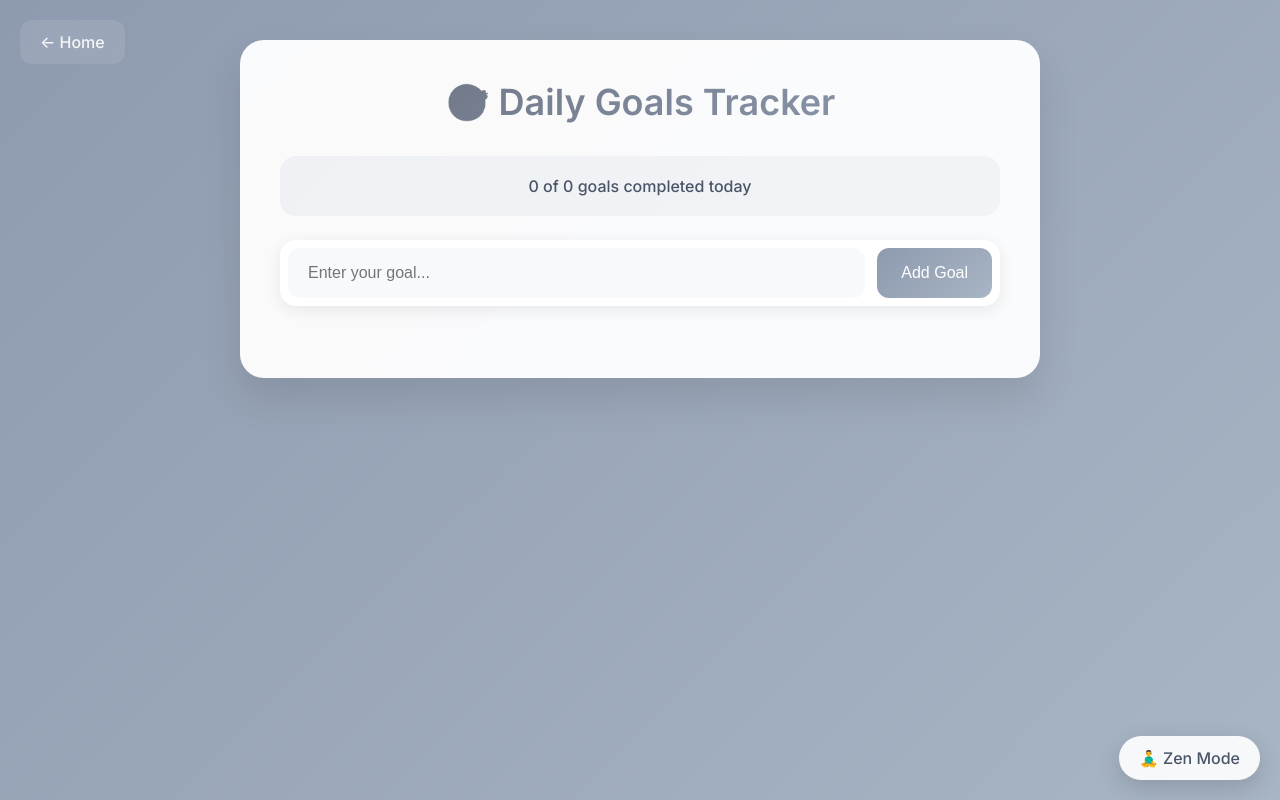
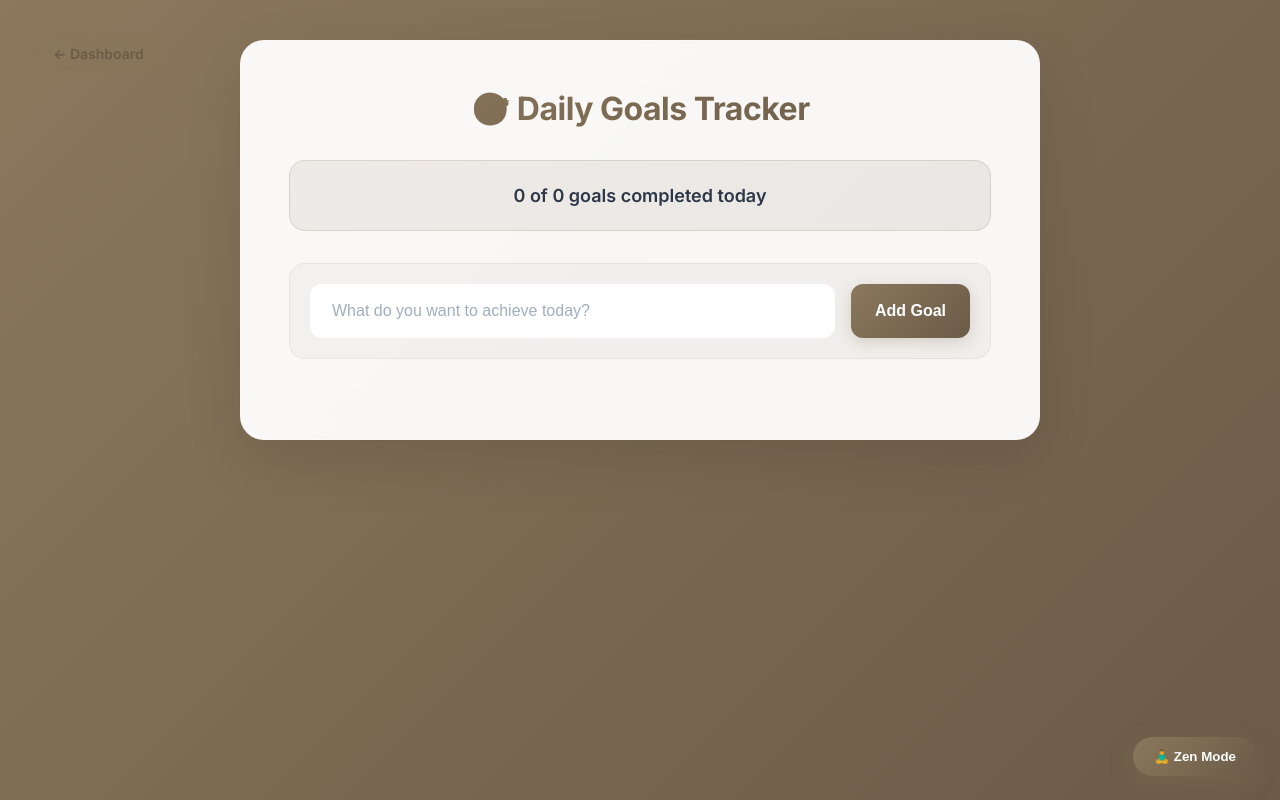
Before and after one commit to Zenflow-create/Zen-F-L-O-W, a Flask app: page /goals in a window 1280 px wide. Run offline with Flask 3, Linux system fonts and the light colour scheme.

Commit message:
Update goals.html

```diff
--- a/templates/goals.html
+++ b/templates/goals.html
@@ -1,89 +1,109 @@
-
 <!DOCTYPE html>
 <html lang="en">
 <head>
   <meta charset="UTF-8" />
   <title>Daily Goals - ZenFlow</title>
-  <link href="https://fonts.googleapis.com/css2?family=Inter:wght@300;400;500;600&display=swap" rel="stylesheet" />
+  <link href="https://fonts.googleapis.com/css2?family=Inter:wght@300;400;500;600;700&display=swap" rel="stylesheet" />
   <style>
     * {
       margin: 0;
       padding: 0;
       box-sizing: border-box;
     }
+
     body {
       font-family: 'Inter', -apple-system, BlinkMacSystemFont, sans-serif;
-      background: linear-gradient(135deg, #8e9aaf 0%, #a8b5c4 100%);
+      background: linear-gradient(135deg, #8b785d 0%, #6b5b47 100%);
       min-height: 100vh;
       padding: 40px 20px;
     }
+
+    body.zen-mode {
+      background: linear-gradient(135deg, #f5f5dc 0%, #e0d8c6 100%);
+    }
+
     .container {
       max-width: 800px;
       margin: 0 auto;
       background: rgba(255, 255, 255, 0.95);
-      backdrop-filter: blur(10px);
+      backdrop-filter: blur(20px);
       border-radius: 24px;
-      padding: 40px;
-      box-shadow: 0 20px 40px rgba(0, 0, 0, 0.1);
+      padding: 48px;
+      box-shadow: 0 20px 60px rgba(0, 0, 0, 0.1);
+      border: 1px solid rgba(255, 255, 255, 0.2);
     }
+
     h1 {
-      font-size: 36px;
-      font-weight: 600;
+      font-size: 32px;
+      font-weight: 700;
       margin-bottom: 32px;
-      color: #2d3748;
-      text-align: center;
-      background: linear-gradient(135deg, #6b7280, #8e9aaf);
+      background: linear-gradient(135deg, #8b785d, #6b5b47);
       -webkit-background-clip: text;
       -webkit-text-fill-color: transparent;
       background-clip: text;
+      text-align: center;
+      letter-spacing: -0.5px;
     }
+
     #goal-form {
       display: flex;
-      gap: 12px;
+      gap: 16px;
       margin-bottom: 32px;
-      background: white;
-      padding: 8px;
+      background: linear-gradient(135deg, rgba(139, 120, 93, 0.05), rgba(107, 91, 71, 0.05));
+      padding: 20px;
       border-radius: 16px;
-      box-shadow: 0 4px 16px rgba(0, 0, 0, 0.08);
+      border: 1px solid rgba(139, 120, 93, 0.1);
     }
+
     #goal-input {
       padding: 16px 20px;
       font-size: 16px;
       flex: 1;
-      border: none;
+      border: 2px solid transparent;
       border-radius: 12px;
-      background: #f7fafc;
+      background: white;
       color: #2d3748;
       outline: none;
       transition: all 0.2s ease;
+      font-weight: 500;
     }
+
     #goal-input:focus {
-      background: white;
-      box-shadow: 0 0 0 3px rgba(142, 154, 175, 0.1);
+      border-color: #8b785d;
+      box-shadow: 0 0 0 4px rgba(139, 120, 93, 0.1);
     }
+
+    #goal-input::placeholder {
+      color: #a0aec0;
+    }
+
     #add-goal {
       padding: 16px 24px;
       font-size: 16px;
-      font-weight: 500;
-      background: linear-gradient(135deg, #8e9aaf, #a8b5c4);
+      font-weight: 600;
+      background: linear-gradient(135deg, #8b785d, #6b5b47);
       color: white;
       border: none;
       border-radius: 12px;
       cursor: pointer;
       transition: all 0.2s ease;
       white-space: nowrap;
+      box-shadow: 0 4px 16px rgba(139, 120, 93, 0.3);
     }
+
     #add-goal:hover {
       transform: translateY(-2px);
-      box-shadow: 0 8px 20px rgba(142, 154, 175, 0.3);
+      box-shadow: 0 6px 20px rgba(139, 120, 93, 0.4);
     }
+
     ul {
       list-style: none;
       padding: 0;
     }
+
     li {
-      background: white;
-      border: 2px solid #e2e8f0;
+      background: rgba(139, 120, 93, 0.05);
+      border: 1px solid rgba(139, 120, 93, 0.1);
       padding: 20px;
       margin-bottom: 16px;
       display: flex;
@@ -91,75 +111,92 @@
       gap: 16px;
       border-radius: 16px;
       transition: all 0.3s ease;
-      animation: slideIn 0.3s ease;
+      animation: slideIn 0.4s ease;
     }
+
     li:hover {
-      border-color: rgba(142, 154, 175, 0.3);
+      border-color: rgba(139, 120, 93, 0.3);
+      box-shadow: 0 8px 24px rgba(139, 120, 93, 0.1);
       transform: translateY(-2px);
-      box-shadow: 0 8px 20px rgba(0, 0, 0, 0.1);
     }
+
     li.completed {
       opacity: 0.7;
-      background: #f7fafc;
+      background: rgba(107, 91, 71, 0.05);
+      border-color: rgba(107, 91, 71, 0.2);
     }
+
     li.completed span {
       text-decoration: line-through;
-      color: #718096;
+      color: #8b8b8b;
     }
+
     input[type="checkbox"] {
       width: 20px;
       height: 20px;
-      accent-color: #8e9aaf;
+      accent-color: #8b785d;
       cursor: pointer;
     }
+
     li span {
       font-size: 16px;
       color: #2d3748;
       flex: 1;
       transition: all 0.2s ease;
+      font-weight: 500;
     }
+
     .delete-btn {
-      background: linear-gradient(135deg, #fc8181, #f56565);
+      background: linear-gradient(135deg, #ff6b6b, #ee5a52);
       color: white;
       border: none;
       padding: 8px 12px;
       border-radius: 8px;
       cursor: pointer;
-      font-weight: 500;
+      font-weight: 600;
       transition: all 0.2s ease;
-      opacity: 0.7;
+      font-size: 14px;
+      box-shadow: 0 2px 8px rgba(255, 107, 107, 0.3);
     }
+
     .delete-btn:hover {
-      opacity: 1;
-      transform: translateY(-2px);
-      box-shadow: 0 4px 12px rgba(245, 101, 101, 0.3);
+      transform: translateY(-1px);
+      box-shadow: 0 4px 12px rgba(255, 107, 107, 0.4);
     }
+
     .back-link {
       position: absolute;
-      top: 20px;
-      left: 20px;
+      top: 32px;
+      left: 32px;
       text-decoration: none;
-      color: rgba(255, 255, 255, 0.9);
-      font-weight: 500;
+      color: #6b5b47;
+      font-weight: 600;
       padding: 12px 20px;
-      background: rgba(255, 255, 255, 0.1);
-      border-radius: 12px;
+      background: rgba(139, 120, 93, 0.2);
       backdrop-filter: blur(10px);
+      border-radius: 50px;
+      border: 1px solid rgba(139, 120, 93, 0.3);
       transition: all 0.2s ease;
+      font-size: 14px;
     }
+
     .back-link:hover {
-      background: rgba(255, 255, 255, 0.2);
-      transform: translateY(-2px);
+      background: rgba(139, 120, 93, 0.3);
+      transform: translateY(-1px);
     }
+
     .stats {
-      background: linear-gradient(135deg, rgba(142, 154, 175, 0.1), rgba(168, 181, 196, 0.1));
-      padding: 20px;
+      background: linear-gradient(135deg, rgba(139, 120, 93, 0.1), rgba(107, 91, 71, 0.1));
+      padding: 24px;
       border-radius: 16px;
-      margin-bottom: 24px;
+      margin-bottom: 32px;
       text-align: center;
-      color: #4a5568;
-      font-weight: 500;
+      color: #2d3748;
+      font-weight: 600;
+      border: 1px solid rgba(139, 120, 93, 0.2);
+      font-size: 18px;
     }
+
     @keyframes slideIn {
       from {
         opacity: 0;
@@ -173,42 +210,40 @@
 
     .zen-toggle {
       position: fixed;
-      bottom: 20px;
-      right: 20px;
-      background: rgba(255, 255, 255, 0.9);
-      backdrop-filter: blur(10px);
+      bottom: 24px;
+      right: 24px;
+      background: linear-gradient(135deg, #8b785d, #6b5b47);
+      color: white;
       padding: 12px 20px;
       border-radius: 50px;
       cursor: pointer;
-      box-shadow: 0 8px 24px rgba(0, 0, 0, 0.15);
+      box-shadow: 0 8px 24px rgba(139, 120, 93, 0.3);
       transition: all 0.3s ease;
       z-index: 1000;
       user-select: none;
-      font-weight: 500;
-      color: #4a5568;
+      font-weight: 600;
+      border: none;
     }
 
     .zen-toggle:hover {
       transform: translateY(-2px);
-      box-shadow: 0 12px 32px rgba(0, 0, 0, 0.2);
+      box-shadow: 0 12px 32px rgba(139, 120, 93, 0.4);
     }
 
     body.zen-mode .container {
-      background: none;
-      backdrop-filter: none;
-      box-shadow: none;
-      border-radius: 0;
-      padding: 20px;
-      max-width: 100%;
+      background: rgba(255, 255, 255, 0.9);
+      border: 1px solid rgba(255, 255, 255, 0.2);
     }
 
     body.zen-mode .back-link {
-      display: none;
+      background: rgba(255, 255, 255, 0.1);
+      color: rgba(255, 255, 255, 0.9);
     }
 
     body.zen-mode .stats {
       background: rgba(255, 255, 255, 0.1);
       color: white;
+      border-color: rgba(255, 255, 255, 0.2);
     }
 
     body.zen-mode li {
@@ -228,6 +263,7 @@
     body.zen-mode #goal-input {
       background: rgba(255, 255, 255, 0.2);
       color: white;
+      border-color: rgba(255, 255, 255, 0.3);
     }
 
     body.zen-mode #goal-input::placeholder {
@@ -235,31 +271,39 @@
     }
 
     body.zen-mode h1 {
-      color: white;
-      background: none;
-      -webkit-text-fill-color: white;
+      background: linear-gradient(135deg, #f5f5dc, #e0d8c6);
+      -webkit-background-clip: text;
+      -webkit-text-fill-color: transparent;
+      background-clip: text;
     }
+
     @media (max-width: 768px) {
       .container {
-        padding: 24px;
+        padding: 32px 24px;
         margin: 20px;
       }
       #goal-form {
         flex-direction: column;
+        gap: 12px;
       }
       #add-goal {
         width: 100%;
+      }
+      .back-link {
+        top: 20px;
+        left: 20px;
+        padding: 10px 16px;
       }
     }
   </style>
 </head>
 <body>
-  <a href="/" class="back-link">← Home</a>
+  <a href="/" class="back-link">← Dashboard</a>
 
   <!-- Zen Mode Toggle -->
-  <div class="zen-toggle" id="zen-toggle">
+  <button class="zen-toggle" id="zen-toggle">
     <span>🧘‍♂️ Zen Mode</span>
-  </div>
+  </button>
 
   <div class="container">
     <h1>🎯 Daily Goals Tracker</h1>
@@ -267,7 +311,7 @@
     <div class="stats" id="stats">0 goals completed today</div>
 
     <div id="goal-form">
-      <input id="goal-input" type="text" placeholder="Enter your goal..." />
+      <input id="goal-input" type="text" placeholder="What do you want to achieve today?" />
       <button id="add-goal">Add Goal</button>
     </div>
 
```
